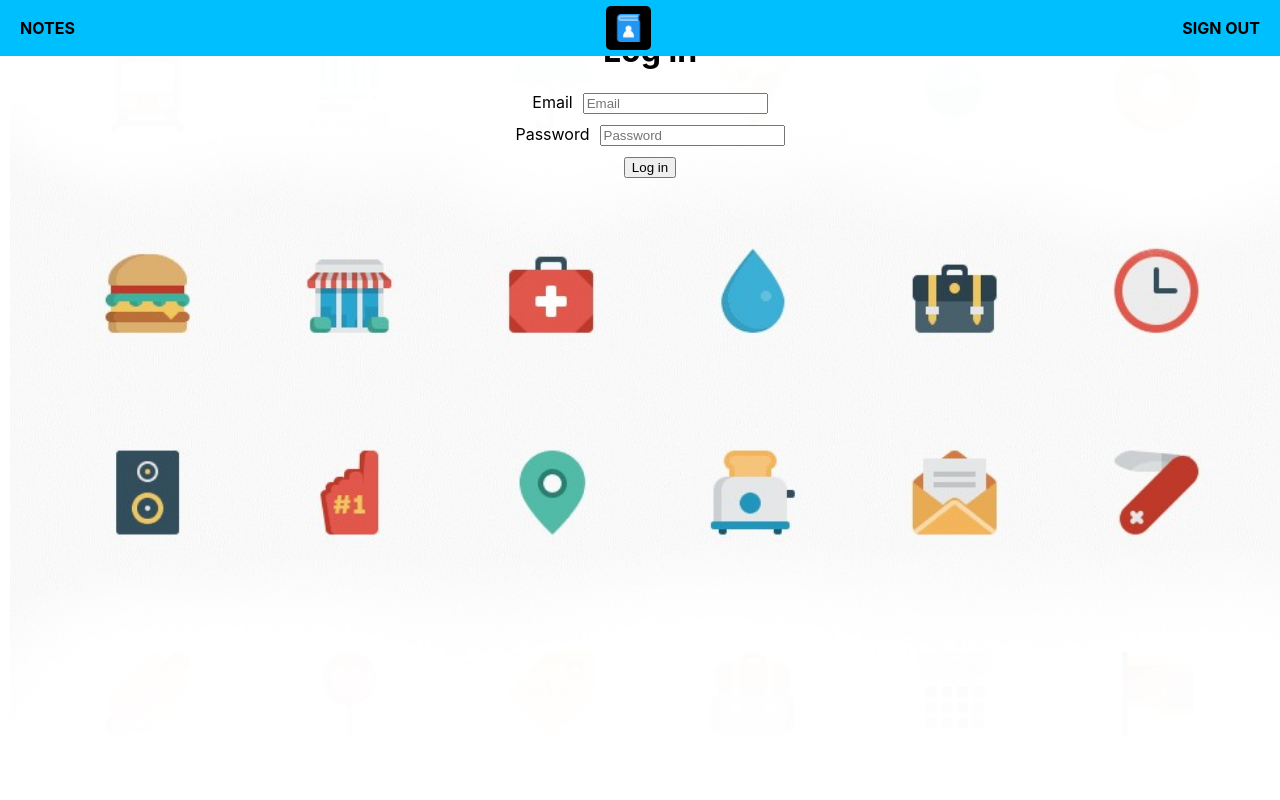
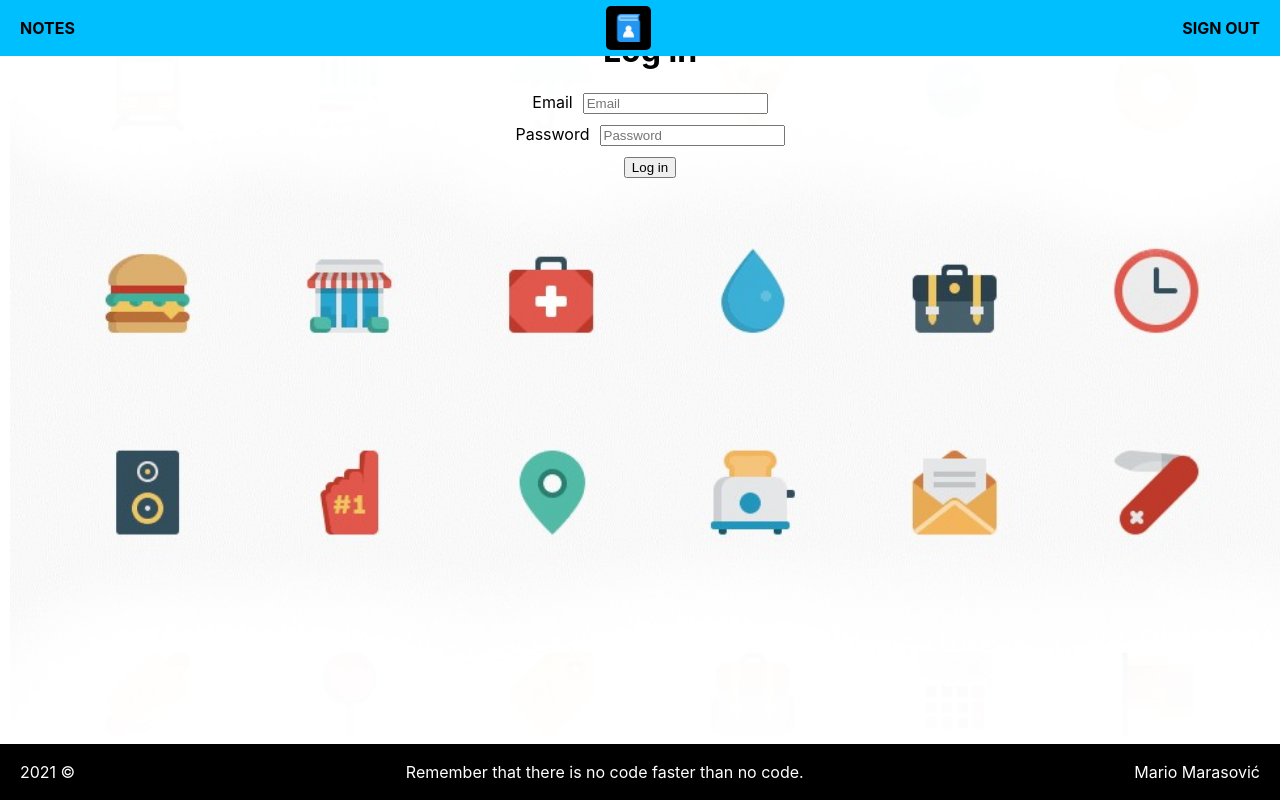
Before and after one commit to Maras3012/phone-book, a React (Create React App) app: page /login in a window 1280 px wide. Built offline with nearby package versions, Linux system fonts and the light colour scheme; no server answers.

Commit message:
header,footer,logo,background 1.7

```diff
--- a/src/App.js
+++ b/src/App.js
@@ -1,6 +1,7 @@
 import './App.css';
 import React, { Component } from 'react';
 import Toolbar from './components/Toolbar/Toolbar';
+import Footer from './components/Footer/Footer';
 //authentication
 import { BrowserRouter as Router, Route } from "react-router-dom";
 import Home from "./Home";
@@ -21,6 +22,7 @@ class App extends Component {
             <Route exact path="/signup" component={SignUp} />
           </div>
         </Router>
+        <Footer />
       </AuthProvider>
     )
   }
--- a/src/Home.js
+++ b/src/Home.js
@@ -47,7 +47,7 @@ class Home extends Component {
   render() {
   return (
     <div >
-        {/* <Toolbar /> */}
+        <Toolbar />
         <div className="Content">
             <h1>Testing external components</h1>
             <h3>Value: {this.state.value}</h3>
```
Also changed, not shown: 2 other files (tests, documents, lock files or other folders).
